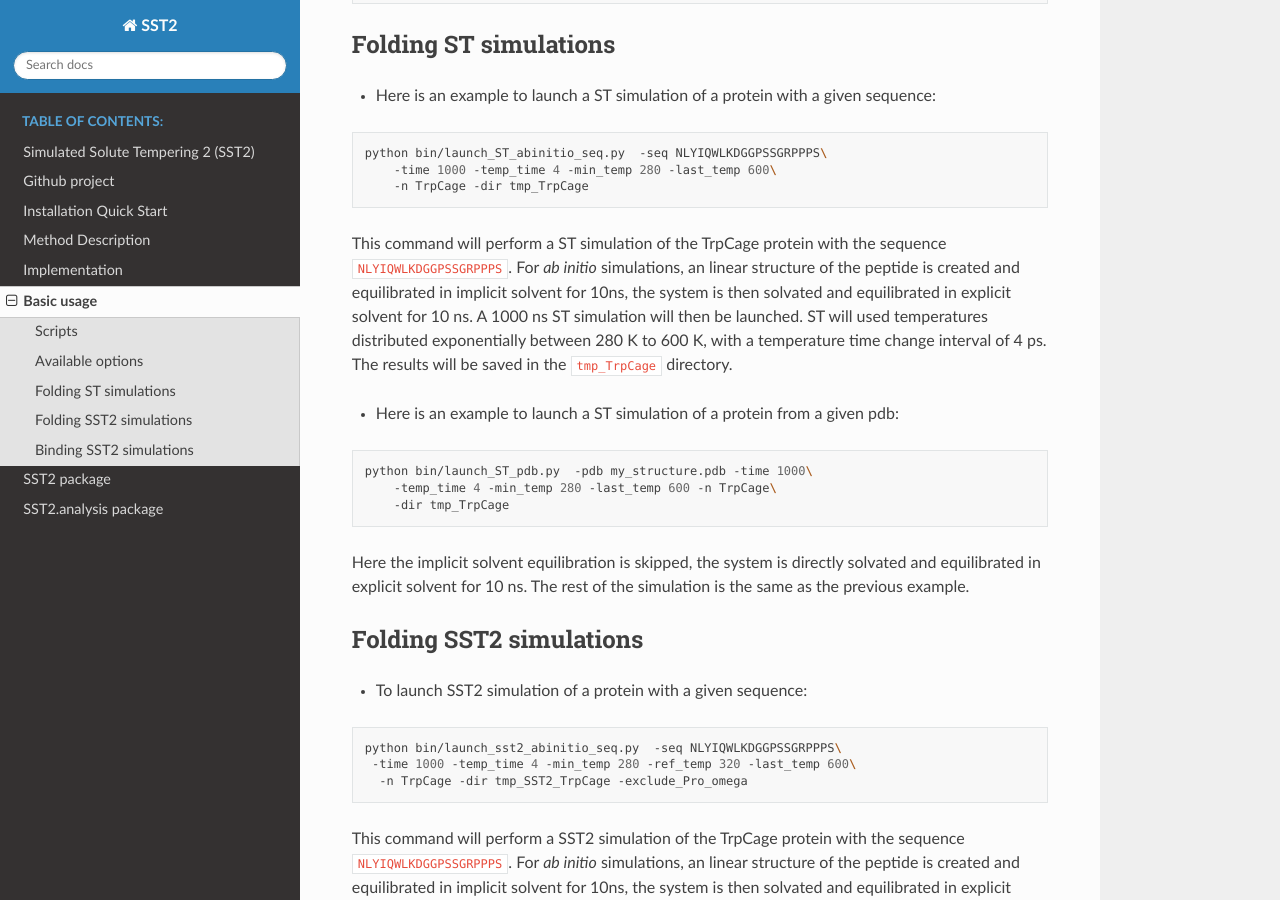
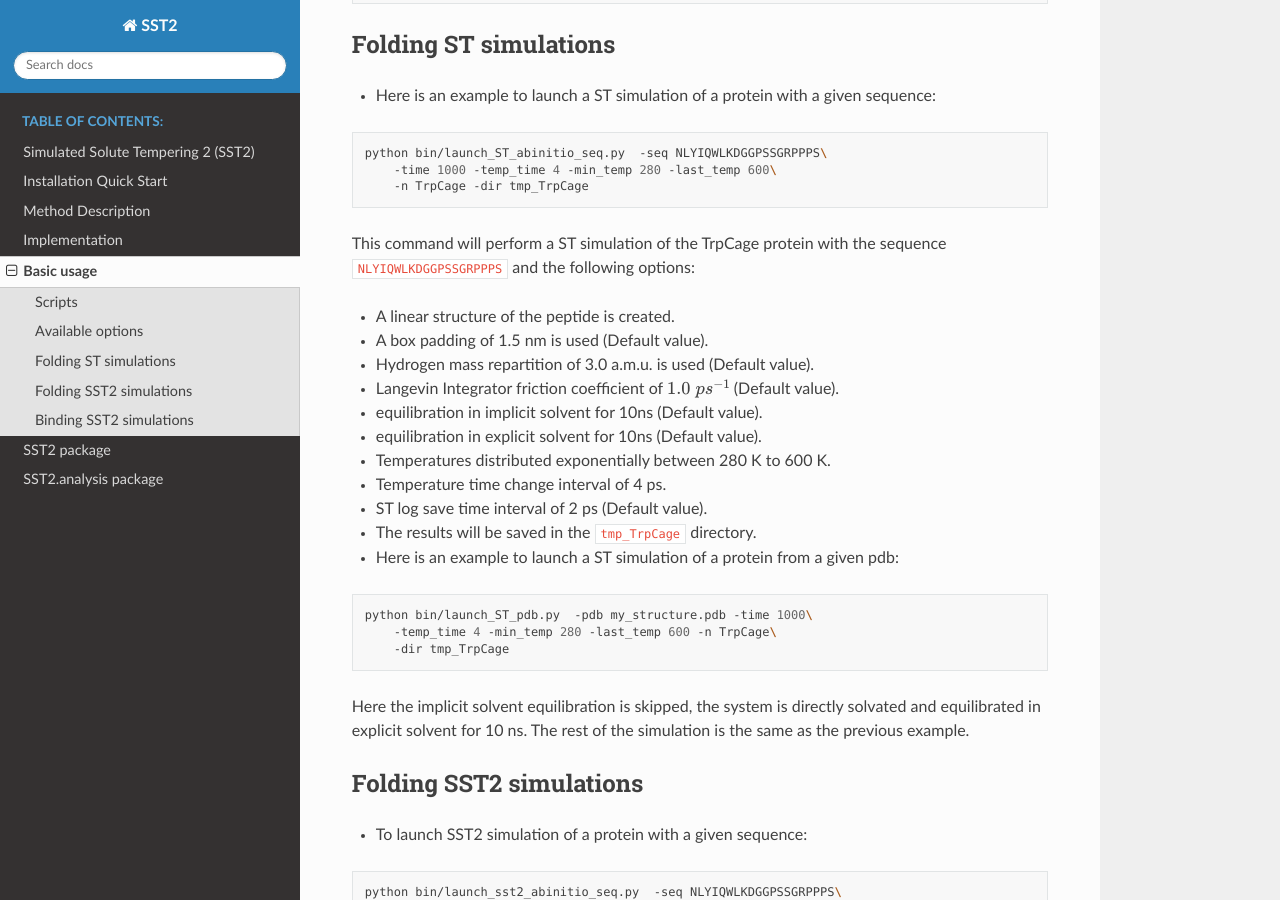
Before and after one commit to Yiming-Zuo/SST2, a Sphinx documentation site: the page built from docs/source/usage.md, in a window 1280 px wide and 900 px high, scrolled down 866 px. Built offline with Sphinx 7.4.7 and the Read the Docs theme 3.1.0, drawn with Linux system fonts in a browser that asks for light colours.

````diff
--- a/docs/source/index.rst
+++ b/docs/source/index.rst
@@ -13,7 +13,6 @@ Welcome to SST2's documentation!
    :caption: Table of Contents:
 
    readme
-   Github project <https://github.com/samuelmurail/SST2>
    installation
    method
    implementation
--- a/docs/source/usage.md
+++ b/docs/source/usage.md
@@ -41,8 +41,19 @@ python bin/launch_ST_abinitio_seq.py  -seq NLYIQWLKDGGPSSGRPPPS\
     -n TrpCage -dir tmp_TrpCage
 ```
 
-This command will perform a ST simulation of the TrpCage protein with the sequence `NLYIQWLKDGGPSSGRPPPS`. For *ab initio* simulations, an linear structure of the peptide is created and equilibrated in implicit solvent for 10ns, the system is then solvated and equilibrated in explicit solvent for 10 ns. A 1000 ns ST simulation will then be launched.
-ST will used temperatures distributed exponentially between 280 K to 600 K, with a temperature time change interval of 4 ps. The results will be saved in the `tmp_TrpCage` directory.
+This command will perform a ST simulation of the TrpCage protein with the sequence `NLYIQWLKDGGPSSGRPPPS` and the following options:
+
+* A linear structure of the peptide is created.
+* A box padding of 1.5 nm is used (Default value).
+* Hydrogen mass repartition of 3.0 a.m.u. is used (Default value).
+* Langevin Integrator friction coefficient of {math}`1.0 \; ps^{-1}` (Default value).
+* equilibration in implicit solvent for 10ns (Default value).
+* equilibration in explicit solvent for 10ns (Default value).
+* Temperatures distributed exponentially between 280 K to 600 K.
+* Temperature time change interval of 4 ps.
+* ST log save time interval of 2 ps (Default value).
+* The results will be saved in the `tmp_TrpCage` directory.
+
 
 * Here is an example to launch a ST simulation of a protein from a given pdb:
 
````
Also changed, not shown: README.md (+16 -18 lines), docs/source/installation.md (+5 -5 lines).
